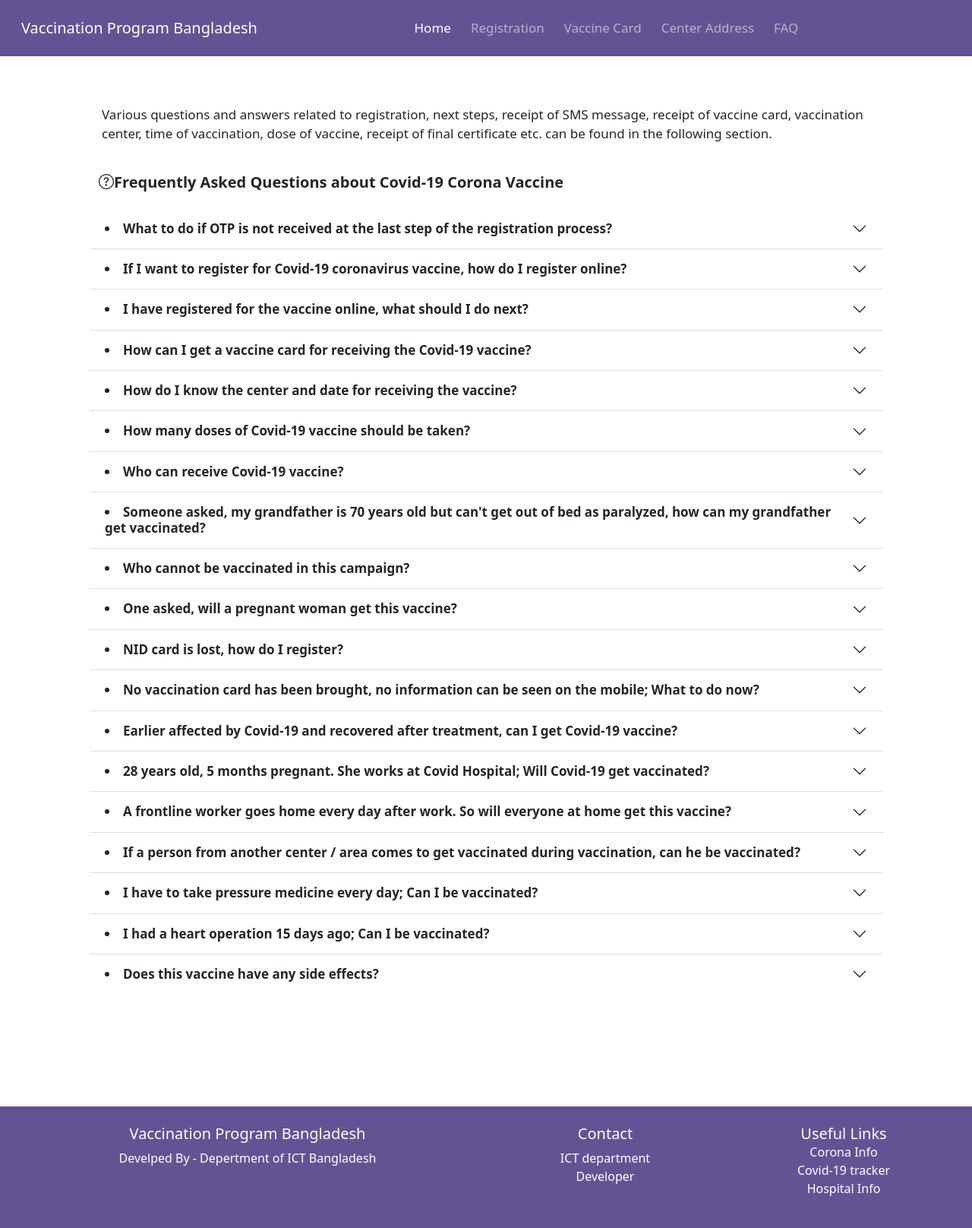
After one commit to RezuanChowdhuryRifat/Vaccination_Registration_Website, a Django app: template templates/faq.html in a window 1280 px wide. The commit adds this page. Shown: the whole page at 76% size. Run offline with Django 3.2, Linux system fonts and the light colour scheme; the template is opened without the code that fills it, so the values that code supplies are empty; parts of the project's set-up code (start-up, migrations or seed data) failed here and were passed over.

Commit message:
footer and FAQ

```diff
--- /dev/null
+++ b/templates/faq.html
@@ -0,0 +1,206 @@
+{% extends "index.html" %}
+
+{% block content %}
+
+<div class="container p-5">
+  <div class="container p-3" style="font-size: 17px; margin-bottom: 20px;">Various questions and answers related to registration, next steps, receipt of SMS message, receipt of vaccine card, vaccination center, time of vaccination,
+    dose of vaccine, receipt of final certificate etc. can be found in the following section.</div>
+    <div class="container" style="font-size: 20px; margin-bottom: 20px;"><i class="bi bi-question-circle"></i><strong>Frequently Asked Questions about Covid-19 Corona Vaccine</strong></div>
+  <div class="accordion accordion-flush" id="accordionFlushExample">
+    <div class="accordion-item">
+      <h2 class="accordion-header" id="flush-headingOne">
+        <button class="accordion-button collapsed" type="button" data-bs-toggle="collapse" data-bs-target="#flush-collapseOne" aria-expanded="false" aria-controls="flush-collapseOne">
+         <strong> <li style="font-size: 17px;"> What to do if OTP is not received at the last step of the registration process? </button> </li></strong>
+        </button>
+      </h2>
+      <div id="flush-collapseOne" class="accordion-collapse collapse" aria-labelledby="flush-headingOne" data-bs-parent="#accordionFlushExample">
+        <div class="accordion-body"> You can resend OTP. If you unfortunately close the OTP providing screen, can re-register.</div>
+      </div>
+    </div>
+    <div class="accordion-item">
+      <h2 class="accordion-header" id="flush-headingTwo">
+        <button class="accordion-button collapsed" type="button" data-bs-toggle="collapse" data-bs-target="#flush-collapseTwo" aria-expanded="false" aria-controls="flush-collapseTwo">
+          <strong> <li style="font-size: 17px;">If I want to register for Covid-19 coronavirus vaccine, how do I register online? </button> </li></strong>
+        </button>
+      </h2>
+      <div id="flush-collapseTwo" class="accordion-collapse collapse" aria-labelledby="flush-headingTwo" data-bs-parent="#accordionFlushExample">
+        <div class="accordion-body">You can register by logging on to www.vaccinationprogram.gov.bd web portal.</div>
+      </div>
+    </div>
+    <div class="accordion-item">
+      <h2 class="accordion-header" id="flush-headingThree">
+        <button class="accordion-button collapsed" type="button" data-bs-toggle="collapse" data-bs-target="#flush-collapseThree" aria-expanded="false" aria-controls="flush-collapseThree">
+          <strong> <li style="font-size: 17px;"> I have registered for the vaccine online, what should I do next? </button> </li></strong>
+        </button>
+      </h2>
+      <div id="flush-collapseThree" class="accordion-collapse collapse" aria-labelledby="flush-headingThree" data-bs-parent="#accordionFlushExample">
+        <div class="accordion-body">Download Vaccine Card from www.vaccinationprogram.gov.bd web portal.</div>
+      </div>
+    </div>
+    <div class="accordion-item">
+      <h2 class="accordion-header" id="flush-headingOne">
+        <button class="accordion-button collapsed" type="button" data-bs-toggle="collapse" data-bs-target="#flush-collapsefour" aria-expanded="false" aria-controls="flush-collapseOne">
+          <strong> <li style="font-size: 17px;"> How can I get a vaccine card for receiving the Covid-19 vaccine?</button> </li></strong>
+        </button>
+      </h2>
+      <div id="flush-collapsefour" class="accordion-collapse collapse" aria-labelledby="flush-headingOne" data-bs-parent="#accordionFlushExample">
+        <div class="accordion-body">You can Download Vaccine Card by verifying National Identity Card and Mobile Number from the "Vaccine Card" menu at www.vaccinationprogram.gov.bd</div>
+      </div>
+    </div>
+    <div class="accordion-item">
+      <h2 class="accordion-header" id="flush-headingOne">
+        <button class="accordion-button collapsed" type="button" data-bs-toggle="collapse" data-bs-target="#flush-collapsefive" aria-expanded="false" aria-controls="flush-collapseOne">
+          <strong> <li style="font-size: 17px;">How do I know the center and date for receiving the vaccine? </button> </li></strong>
+        </button>
+      </h2>
+      <div id="flush-collapsefive" class="accordion-collapse collapse" aria-labelledby="flush-headingOne" data-bs-parent="#accordionFlushExample">
+        <div class="accordion-body">After the successful registration for the vaccine, the date and center of the vaccine will be in vaccine card.</div>
+      </div>
+    </div>
+    <div class="accordion-item">
+      <h2 class="accordion-header" id="flush-headingOne">
+        <button class="accordion-button collapsed" type="button" data-bs-toggle="collapse" data-bs-target="#flush-collapsesix" aria-expanded="false" aria-controls="flush-collapseOne">
+          <strong> <li style="font-size: 17px;">How many doses of Covid-19 vaccine should be taken? </button> </li></strong>
+        </button>
+      </h2>
+      <div id="flush-collapsesix" class="accordion-collapse collapse" aria-labelledby="flush-headingOne" data-bs-parent="#accordionFlushExample">
+        <div class="accordion-body">Two doses of Covid-19 vaccine should be taken.</div>
+      </div>
+    </div>
+    <div class="accordion-item">
+      <h2 class="accordion-header" id="flush-headingOne">
+        <button class="accordion-button collapsed" type="button" data-bs-toggle="collapse" data-bs-target="#flush-collapseseven" aria-expanded="false" aria-controls="flush-collapseOne">
+          <strong> <li style="font-size: 17px;"> Who can receive Covid-19 vaccine? </button> </li></strong>
+        </button>
+      </h2>
+      <div id="flush-collapseseven" class="accordion-collapse collapse" aria-labelledby="flush-headingOne" data-bs-parent="#accordionFlushExample">
+        <div class="accordion-body">According to the National Covid-19 immunization and action plan, everyone will be vaccinated according to the priority list.</div>
+      </div>
+    </div>
+    <div class="accordion-item">
+      <h2 class="accordion-header" id="flush-headingOne">
+        <button class="accordion-button collapsed" type="button" data-bs-toggle="collapse" data-bs-target="#flush-collapseeight" aria-expanded="false" aria-controls="flush-collapseOne">
+            <strong> <li style="font-size: 17px;"> Someone asked, my grandfather is 70 years old but can't get out of bed as paralyzed, how can my grandfather get vaccinated?</button> </li></strong>
+        </button>
+      </h2>
+      <div id="flush-collapseeight" class="accordion-collapse collapse" aria-labelledby="flush-headingOne" data-bs-parent="#accordionFlushExample">
+        <div class="accordion-body">Covid-19 immunization activities are service based, so the intended person has to come to the immunization center and get vaccinated.</div>
+      </div>
+    </div>
+    <div class="accordion-item">
+      <h2 class="accordion-header" id="flush-headingOne">
+        <button class="accordion-button collapsed" type="button" data-bs-toggle="collapse" data-bs-target="#flush-collapsenine" aria-expanded="false" aria-controls="flush-collapseOne">
+            <strong> <li style="font-size: 17px;"> Who cannot be vaccinated in this campaign? </button> </li></strong>
+        </button>
+      </h2>
+      <div id="flush-collapsenine" class="accordion-collapse collapse" aria-labelledby="flush-headingOne" data-bs-parent="#accordionFlushExample">
+        <div class="accordion-body">Covid vaccine cannot be given to any person other than the target population of the registered / included in the line listing. Pregnant mothers and lactating mothers, under 18 years of age, sick and hospitalized, need to request a vaccination from the designated immunization center as advised by the doctor. Vaccination cannot be done against the will of the person.</div>
+      </div>
+    </div>
+    <div class="accordion-item">
+      <h2 class="accordion-header" id="flush-headingOne">
+        <button class="accordion-button collapsed" type="button" data-bs-toggle="collapse" data-bs-target="#flush-collapseten" aria-expanded="false" aria-controls="flush-collapseOne">
+            <strong> <li style="font-size: 17px;"> One asked, will a pregnant woman get this vaccine? </button> </li></strong>
+        </button>
+      </h2>
+      <div id="flush-collapseten" class="accordion-collapse collapse" aria-labelledby="flush-headingOne" data-bs-parent="#accordionFlushExample">
+        <div class="accordion-body">Pregnant women will not be given Covid-19 vaccine for the time being.</div>
+      </div>
+    </div>
+    <div class="accordion-item">
+      <h2 class="accordion-header" id="flush-headingOne">
+        <button class="accordion-button collapsed" type="button" data-bs-toggle="collapse" data-bs-target="#flush-collapseeleven" aria-expanded="false" aria-controls="flush-collapseOne">
+            <strong> <li style="font-size: 17px;"> NID card is lost, how do I register?</button> </li></strong>
+        </button>
+      </h2>
+      <div id="flush-collapseeleven" class="accordion-collapse collapse" aria-labelledby="flush-headingOne" data-bs-parent="#accordionFlushExample">
+        <div class="accordion-body">This Covid-19 vaccine will be brought under online registration through National Identity Card. The Covid-19 vaccine will be given to everyone in phases. So come next with an NID or National Identity Card.</div>
+      </div>
+    </div>
+    <div class="accordion-item">
+      <h2 class="accordion-header" id="flush-headingOne">
+        <button class="accordion-button collapsed" type="button" data-bs-toggle="collapse" data-bs-target="#flush-collapsetwelve" aria-expanded="false" aria-controls="flush-collapseOne">
+            <strong> <li style="font-size: 17px;"> No vaccination card has been brought, no information can be seen on the mobile; What to do now? </button> </li></strong>
+        </button>
+      </h2>
+      <div id="flush-collapsetwelve" class="accordion-collapse collapse" aria-labelledby="flush-headingOne" data-bs-parent="#accordionFlushExample">
+        <div class="accordion-body">The vaccinator will ask him to reprint the card and bring it back</div>
+      </div>
+    </div>
+    <div class="accordion-item">
+      <h2 class="accordion-header" id="flush-headingOne">
+        <button class="accordion-button collapsed" type="button" data-bs-toggle="collapse" data-bs-target="#flush-collapsethirteen" aria-expanded="false" aria-controls="flush-collapseOne">
+            <strong> <li style="font-size: 17px;"> Earlier affected by Covid-19 and recovered after treatment, can I get Covid-19 vaccine? </button> </li></strong>
+        </button>
+      </h2>
+      <div id="flush-collapsethirteen" class="accordion-collapse collapse" aria-labelledby="flush-headingOne" data-bs-parent="#accordionFlushExample">
+        <div class="accordion-body">Covid-19 vaccine will be given if listed on priority basis.</div>
+      </div>
+    </div>
+    <div class="accordion-item">
+      <h2 class="accordion-header" id="flush-headingOne">
+        <button class="accordion-button collapsed" type="button" data-bs-toggle="collapse" data-bs-target="#flush-collapsefourteen" aria-expanded="false" aria-controls="flush-collapseOne">
+            <strong> <li style="font-size: 17px;"> 28 years old, 5 months pregnant. She works at Covid Hospital; Will Covid-19 get vaccinated? </button> </li></strong>
+        </button>
+      </h2>
+      <div id="flush-collapsefourteen" class="accordion-collapse collapse" aria-labelledby="flush-headingOne" data-bs-parent="#accordionFlushExample">
+        <div class="accordion-body">As the effect of Covid-19 vaccine on pregnant women is not confirmed, pregnant women will not be given Covid-19 vaccine for the time being.</div>
+      </div>
+    </div>
+    <div class="accordion-item">
+      <h2 class="accordion-header" id="flush-headingOne">
+        <button class="accordion-button collapsed" type="button" data-bs-toggle="collapse" data-bs-target="#flush-collapsefifteen" aria-expanded="false" aria-controls="flush-collapseOne">
+            <strong> <li style="font-size: 17px;"> A frontline worker goes home every day after work. So will everyone at home get this vaccine? </button> </li></strong>
+        </button>
+      </h2>
+      <div id="flush-collapsefifteen" class="accordion-collapse collapse" aria-labelledby="flush-headingOne" data-bs-parent="#accordionFlushExample">
+        <div class="accordion-body">Vaccination will be given only on the basis of priority list.</div>
+      </div>
+    </div>
+    <div class="accordion-item">
+      <h2 class="accordion-header" id="flush-headingOne">
+        <button class="accordion-button collapsed" type="button" data-bs-toggle="collapse" data-bs-target="#flush-collapsesixteen" aria-expanded="false" aria-controls="flush-collapseOne">
+            <strong> <li style="font-size: 17px;"> If a person from another center / area comes to get vaccinated during vaccination, can he be vaccinated?</button> </li></strong>
+        </button>
+      </h2>
+      <div id="flush-collapsesixteen" class="accordion-collapse collapse" aria-labelledby="flush-headingOne" data-bs-parent="#accordionFlushExample">
+        <div class="accordion-body">If he/she is included in the list, then he/she can be vaccinated. The vaccinator must update online.</div>
+      </div>
+    </div>
+    <div class="accordion-item">
+      <h2 class="accordion-header" id="flush-headingOne">
+        <button class="accordion-button collapsed" type="button" data-bs-toggle="collapse" data-bs-target="#flush-collapseseventeen" aria-expanded="false" aria-controls="flush-collapseOne">
+            <strong> <li style="font-size: 17px;"> I have to take pressure medicine every day; Can I be vaccinated? </button> </li></strong>
+        </button>
+      </h2>
+      <div id="flush-collapseseventeen" class="accordion-collapse collapse" aria-labelledby="flush-headingOne" data-bs-parent="#accordionFlushExample">
+        <div class="accordion-body">Covid-19 vaccine will be given if listed on priority basis.</div>
+      </div>
+    </div>
+    <div class="accordion-item">
+      <h2 class="accordion-header" id="flush-headingOne">
+        <button class="accordion-button collapsed" type="button" data-bs-toggle="collapse" data-bs-target="#flush-collapseeightteen" aria-expanded="false" aria-controls="flush-collapseOne">
+            <strong> <li style="font-size: 17px;"> I had a heart operation 15 days ago; Can I be vaccinated?</button> </li></strong>
+        </button>
+      </h2>
+      <div id="flush-collapseeightteen" class="accordion-collapse collapse" aria-labelledby="flush-headingOne" data-bs-parent="#accordionFlushExample">
+        <div class="accordion-body">Covid-19 vaccine will be given if healthy and enrolled on priority basis.</div>
+      </div>
+    </div>
+    <div class="accordion-item">
+      <h2 class="accordion-header" id="flush-headingOne">
+        <button class="accordion-button collapsed" type="button" data-bs-toggle="collapse" data-bs-target="#flush-collapsenineteen" aria-expanded="false" aria-controls="flush-collapseOne">
+            <strong> <li style="font-size: 17px;"> Does this vaccine have any side effects?</button> </li></strong>
+        </button>
+      </h2>
+      <div id="flush-collapsenineteen" class="accordion-collapse collapse" aria-labelledby="flush-headingOne" data-bs-parent="#accordionFlushExample">
+        <div class="accordion-body">Like all other medicines or vaccines, this vaccine has the potential for some side effects. However, in most cases, they are very mild, such as pain, swelling, redness at the injection site, muscle and joint pain, weakness, nausea, fever, fatigue etc. No serious side effects have been reported so far, according to clinical trials.
+           However, if you have any problem, you must go to the nearest hospital immediately and seek the advice of a doctor.</div>
+      </div>
+    </div>
+
+
+
+</div>
+
+{% endblock content %}
--- a/templates/index.html
+++ b/templates/index.html
@@ -1,19 +1,15 @@
-
-<!doctype html>
+<!DOCTYPE html>
 <html lang="en">
 <head>
-    <!-- Required meta tags -->
-    <meta charset="utf-8">
+    <meta charset="UTF-8">
     <meta http-equiv="X-UA-Compatible" content="IE=edge">
-    <meta name="viewport" content="width=device-width, initial-scale=1, shrink-to-fit=no">
-
-    <!-- Bootstrap CSS -->
+    <meta name="viewport" content="width=device-width, initial-scale=1.0">
     <link href="https://cdn.jsdelivr.net/npm/bootstrap@5.0.2/dist/css/bootstrap.min.css" rel="stylesheet" integrity="sha384-EVSTQN3/azprG1Anm3QDgpJLIm9Nao0Yz1ztcQTwFspd3yD65VohhpuuCOmLASjC" crossorigin="anonymous">
     <link rel="stylesheet" href="https://cdn.jsdelivr.net/npm/bootstrap-icons@1.5.0/font/bootstrap-icons.css">
    <script src="https://cdn.jsdelivr.net/npm/bootstrap@5.0.2/dist/js/bootstrap.bundle.min.js" integrity="sha384-MrcW6ZMFYlzcLA8Nl+NtUVF0sA7MsXsP1UyJoMp4YLEuNSfAP+JcXn/tWtIaxVXM" crossorigin="anonymous"></script>
-    <title> {% block title%} {% endblock%} </title>
+    <title></title>
+    <style>
 
-      <style>
       .card-2, .card-3,.card-1{
         display:block;width:18rem;text-decoration: none;color: black;border:1px solid silver; box-shadow: white 5px;
         height: 100px;font-size: 20px;text-align: center;padding: 10px;margin: 5px; border-radius: 3%;font-weight: 600;background-color: white;
@@ -26,6 +22,8 @@
         color: black;
         background-color:#aec6cf;
       }
+
+
 
       .content{
         min-height: 380px;
@@ -86,61 +84,90 @@
             <a class="nav-link" href="/faq">FAQ</a>
           </li>
 
+
         </ul>
 
       </div>
     </div>
   </nav>
-
   <noscript>
   <h4 class="bg-danger" style="text-align:center"> Please trun on JavaScript to use this website properly</h4>
+
   </noscript>
-
 <div class="content">
  {% block content %}
 
   {% endblock content %}
 </div>
 
+  <section class="foot" style="margin-top: 100px;margin-left: 0;">
+    <!-- Footer -->
+    <footer class=" footer-fixed-bottom text-white text-center">
+      <!-- Grid container -->
+      <div class="page-container p-4">
+        <!--Grid row-->
+        <div class="row">
+          <!--Grid column-->
+          <div class="col-lg-6 col-md-12 mb-4 mb-md-0">
+            <h5 class="">Vaccination Program Bangladesh</h5>
 
-<!--FOOTER-->
-<div class="r">
-    <div class="container-fluid">
-    <footer>
-      <div class="row">
-        <div class="col-lg-5">
-          <ul class="nav justify-content-center py-3">
-              <div class="d-grid gap-2">
-              <button class="btn btn-outline-dark mb-2">
-              <li class="nav-item"><a class="text-dark nav-link link-style" href="#">About</a></li>
-              </button>
-              <div class="d-grid gap-2">
-              <button class="btn btn-outline-dark mb-2">
-              <li class="nav-item"><a class="text-dark nav-link link-style" href="#">Privacy Policy</a></li>
-              </button>
-              <div class="d-grid gap-2">
-              <button class="btn btn-outline-dark mb-2">
-              <li class="nav-item"><a class="text-dark nav-link link-style" href="#">Contact</a></li>
-              </button>
+            <p>
+              Develped By - Depertment of ICT Bangladesh
+            </p>
+          </div>
+          <!--Grid column-->
+
+          <!--Grid column-->
+          <div class="col-lg-3 col-md-6 mb-4 mb-md-0">
+            <h5 class="">Contact</h5>
+
+            <ul class="list-unstyled mb-0">
+              <li>
+                <a href="https://ictd.gov.bd/" class="text-white" style="text-decoration: none;">ICT department</a>
+              </li>
+              <li>
+                <a href="#!" class="text-white" style="text-decoration: none;">Developer</a>
+              </li>
+              <!-- <li>
+                <a href="#!" class="text-white">Link 3</a>
+              </li>
+              <li>
+                <a href="#!" class="text-white">Link 4</a>
+              </li> -->
             </ul>
           </div>
-        <div class="col-lg-7">
-          <ul class="nav justify-content-center py-3">
-              <div class="d-grid gap-2">
-              <button class="btn btn-outline-dark mb-2">
-              <li class="nav-item"><a class="text-dark nav-link link-style" href="#">Developers</a></li>
-              </button>
+          <!--Grid column-->
+
+          <!--Grid column-->
+          <div class="col-lg-3 col-md-6 mb-4 mb-md-0">
+            <h5 class=" mb-0">Useful Links</h5>
+
+            <ul class="list-unstyled">
+              <li>
+                <a href="https://www.corona.gov.bd/" class="text-white" style="text-decoration: none;">Corona Info</a>
+              </li>
+              <li>
+                <a href="http://covid19tracker.gov.bd/" class="text-white" style="text-decoration: none;">Covid-19 tracker</a>
+              </li>
+              <li>
+                <a href="http://103.247.238.92/webportal/pages/covid19-bedstatus-display.php" class="text-white" style="text-decoration: none;">Hospital Info </a>
+              </li>
+              <!-- <li>
+                <a href="#!" class="text-white">Link 4</a>
+              </li> -->
             </ul>
           </div>
+          <!--Grid column-->
         </div>
+        <!--Grid row-->
+      </div>
+      <!-- Grid container -->
+
+      <!-- Copyright -->
     </footer>
-        </div>
-        </div>
+    <!-- Footer -->
+  </section>
 
-
-
-    <!-- Optional JavaScript -->
-    <!-- jQuery first, then Popper.js, then Bootstrap JS -->
 
 <script>
   function covidcheck(){
@@ -154,6 +181,11 @@
 
     }
   }
+
+
+
 </script>
 
+
 </body>
+</html>
```
Lines whose indentation alone changed are shown as unchanged.
